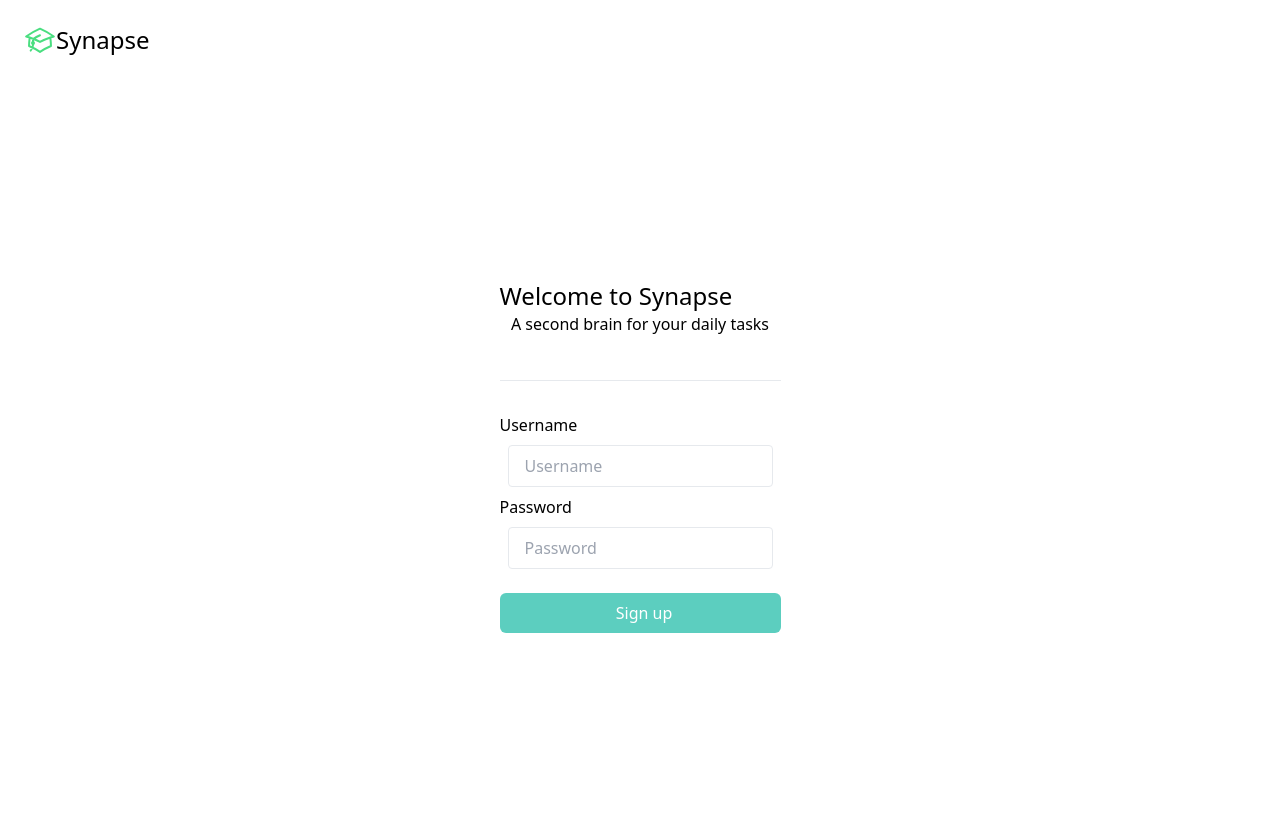
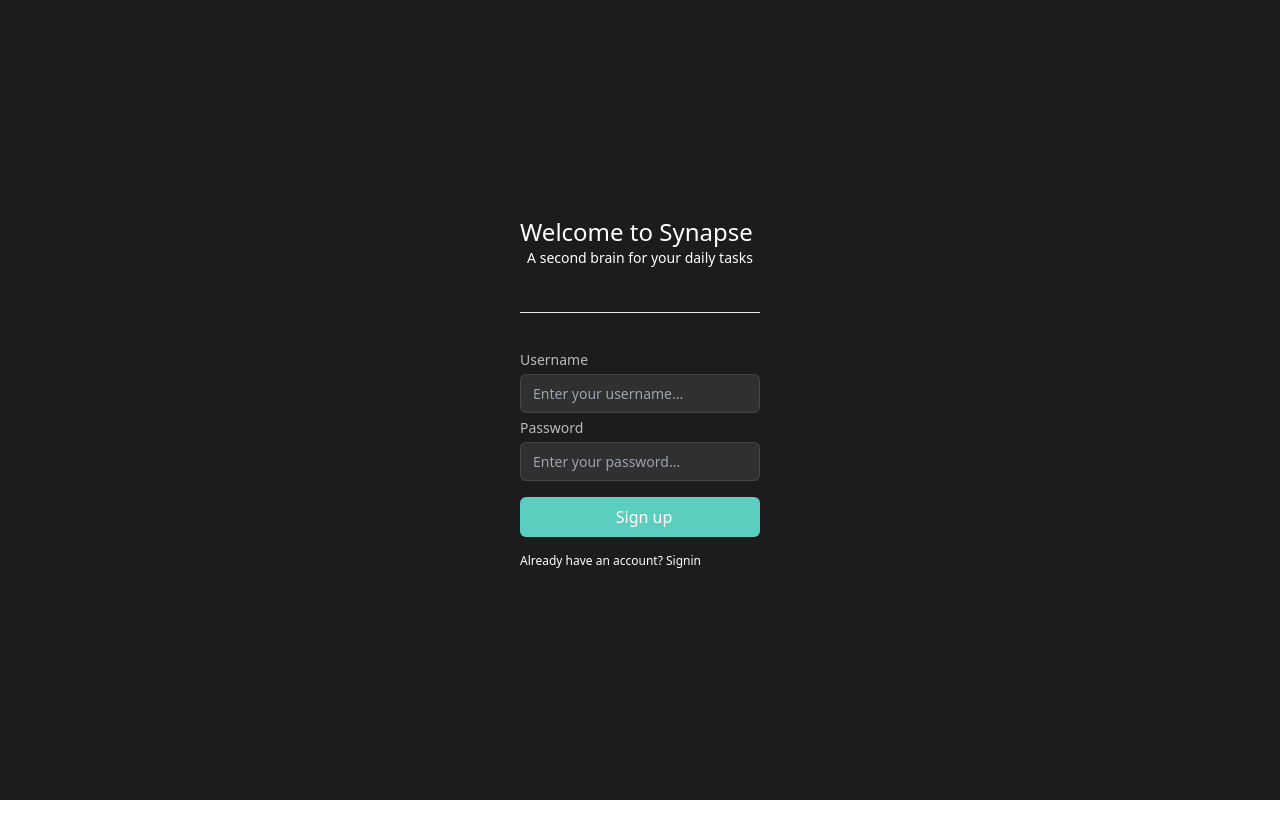
Before and after one commit to Priyanshu-su30/Synapse-frontend, a React (Vite) app: page / in a window 1280 px wide. Shown: the top 838 px of the page. After the commit the page ends 800 px from the top, so only its background shows below. Built offline with nearby package versions, Linux system fonts and the light colour scheme; no server answers.

Commit message:
Change theme of signup and signin

```diff
--- /dev/null
+++ b/src/components/AccountInput.tsx
@@ -0,0 +1,11 @@
+/* eslint-disable @typescript-eslint/no-explicit-any */
+interface InputProps {
+    placeholder: string;
+    reference?: any
+}
+
+export function AccountInput({placeholder, reference}: InputProps) {
+    return <div>
+        <input ref={reference} placeholder={placeholder} type={"text"} className="px-3 w-[240px] text-[14px] bg-[#303030] text-white p-2 border border-white/10 rounded-md outline-none ring-2 ring-blue-500/0 focus:ring-blue-500" ></input>
+    </div>
+}
--- a/src/pages/Signin.tsx
+++ b/src/pages/Signin.tsx
@@ -1,6 +1,6 @@
 import { useRef } from "react";
 import { Button } from "../components/Button";
-import { Input } from "../components/Input";
+import { AccountInput } from "../components/AccountInput";
 import { BACKEND_URL } from "../config";
 import axios from "axios";
 import { useNavigate } from "react-router-dom";
@@ -10,6 +10,9 @@ export function Signin() {
     const usernameRef = useRef<HTMLInputElement>();
     const passwordRef = useRef<HTMLInputElement>();
     const navigate = useNavigate();
+
+    const notifySuccess = () => toast("Successfully Signin");
+    const notifyFail = () => toast("Signin Failed");
 
     async function signin() {
         const username = usernameRef.current?.value;
@@ -21,18 +24,54 @@ export function Signin() {
         })
         const jwt = response.data.token;
         localStorage.setItem("token", jwt);
+
+        if(response){
+            notifySuccess();
+        }else{
+            notifyFail();
+        }
+
         navigate("/dashboard");
     }
 
-	const notify = () => toast("Successfully Signin");
 
-    return <div className="h-screen w-screen bg-gray-200 flex justify-center items-center">
-        <div className="bg-white rounded-xl border min-w-48 p-8">
-            <Input reference={usernameRef} placeholder="Username" />
-            <Input reference={passwordRef} placeholder="Password" />
-            <div className="flex justify-center pt-4">
-                <Button onClick={() => { signin(); notify(); }}  loading={false} variant="primary" text="Sign in" fullWidth={true} />
+    // return <div className="h-screen w-screen bg-gray-200 flex justify-center items-center">
+    //     <div className="bg-white rounded-xl border min-w-48 p-8">
+    //         <Input reference={usernameRef} placeholder="Username" />
+    //         <Input reference={passwordRef} placeholder="Password" />
+    //         <div className="flex justify-center pt-4">
+    //             <Button onClick={() => { signin(); }}  loading={false} variant="primary" text="Sign in" fullWidth={true} />
+    //         </div>
+    //     </div>
+    // </div>
+
+
+    return (
+        <div className="bg-[#1c1c1c] text-white">
+            <div className="h-screen w-screen flex justify-center items-center">
+                <div className="min-w-48 ">
+                    <div className="text-2xl font-medium">
+                        Welcome Back to Synapse
+                    </div>
+                    <div className="text-sm text-center pb-3">A second brain for your daily tasks</div>
+                    <hr className="h-px my-8 bg-gray-200 border-0 dark:bg-gray-700"></hr>
+                    <div className="flex flex-col">
+                        <span className="text-white/70 font-sans text-[14px] my-1">Username</span>
+                        <AccountInput reference={usernameRef} placeholder="Enter your password..."  />
+                    </div>
+                    <div className="flex flex-col">
+                        <span className="text-white/70 font-sans text-[14px] my-1">Password</span>
+                        <AccountInput reference={passwordRef} placeholder="Enter your password..." />
+                    </div>
+                    <div className="flex justify-center pt-4">
+                        <Button onClick={() =>{signin()}} loading={false} variant="primary" text="Sign up" fullWidth={true} />
+                    </div>
+                    <div className="py-4 text-xs">
+                        Don&apos;t have an account?
+                        <a href="signup"> Signup</a>
+                    </div>
+                </div>
             </div>
         </div>
-    </div>
+    )
 }
--- a/src/pages/Signup.tsx
+++ b/src/pages/Signup.tsx
@@ -1,6 +1,6 @@
 import { useRef } from "react";
 import { Button } from "../components/Button";
-import { Input } from "../components/Input";
+import { AccountInput } from "../components/AccountInput";
 import axios from "axios";
 import { BACKEND_URL } from "../config";
 import { useNavigate } from "react-router-dom";
@@ -35,30 +35,32 @@ export function Signup() {
     //     </div>
     // </div>
     return(
-        <>
-        <div className="flex text-2xl w-screen  pt-6 pl-6">
-            <div className="text-green-400">
-                <Logo />
-            </div>
-            Synapse
-        </div>
-        <div className="h-screen w-screen  flex justify-center items-center">
-            <div className="bg-white rounded-xl min-w-48 p-8">
+        <div className="bg-[#1c1c1c] text-white">
+            <div className="h-screen w-screen flex justify-center items-center">
+                <div className="min-w-48 ">
                     <div className="text-2xl font-medium">
                         Welcome to Synapse
                     </div>
-                <div className="text-center pb-3">A second brain for your daily tasks</div>
+                    <div className="text-sm text-center pb-3">A second brain for your daily tasks</div>
                     <hr className="h-px my-8 bg-gray-200 border-0 dark:bg-gray-700"></hr>
-                <div className="">Username</div>
-                <Input reference={usernameRef} placeholder="Username" />
-                <div className="">Password</div>
-                <Input reference={passwordRef} placeholder="Password" />
+                    <div className="flex flex-col">
+                        <span className="text-white/70 font-sans text-[14px] my-1">Username</span>
+                        <AccountInput reference={usernameRef} placeholder="Enter your username..."  />
+                    </div>
+                    <div className="flex flex-col">
+                        <span className="text-white/70 font-sans text-[14px] my-1">Password</span>
+                        <AccountInput reference={passwordRef} placeholder="Enter your password..." />
+                    </div>
                     <div className="flex justify-center pt-4">
                         <Button onClick={() =>{signup(); notify() }} loading={false} variant="primary" text="Sign up" fullWidth={true} />
                     </div>
+                    <div className="py-4 text-xs">
+                        Already have an account?
+                        <a href="signin"> Signin</a>
                     </div>
                 </div>
-    </>
+            </div>
+        </div>
 
     );
 }
```
Lines whose indentation alone changed are shown as unchanged.
